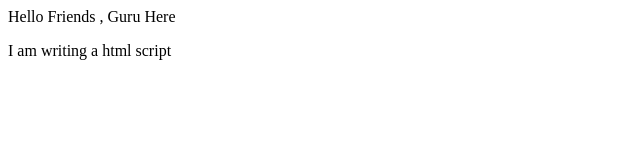
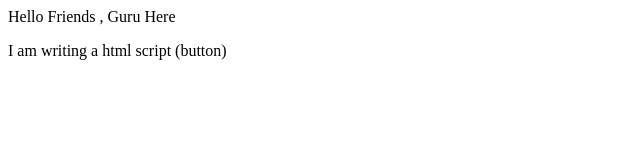
Before and after one commit to GURU2612/LocalRepo, a plain HTML site: page index.html in a window 1280 px wide. Shown: the full height of the page, 0-640 px from the left. Drawn offline with Linux system fonts and the light colour scheme.

```diff
--- a/index.html
+++ b/index.html
@@ -1,4 +1,4 @@
 <html>
     <p>Hello Friends , Guru Here</p>
-    <p>I am writing a html script</p>
+    <p>I am writing a html script (button)</p>
 </html>
```
